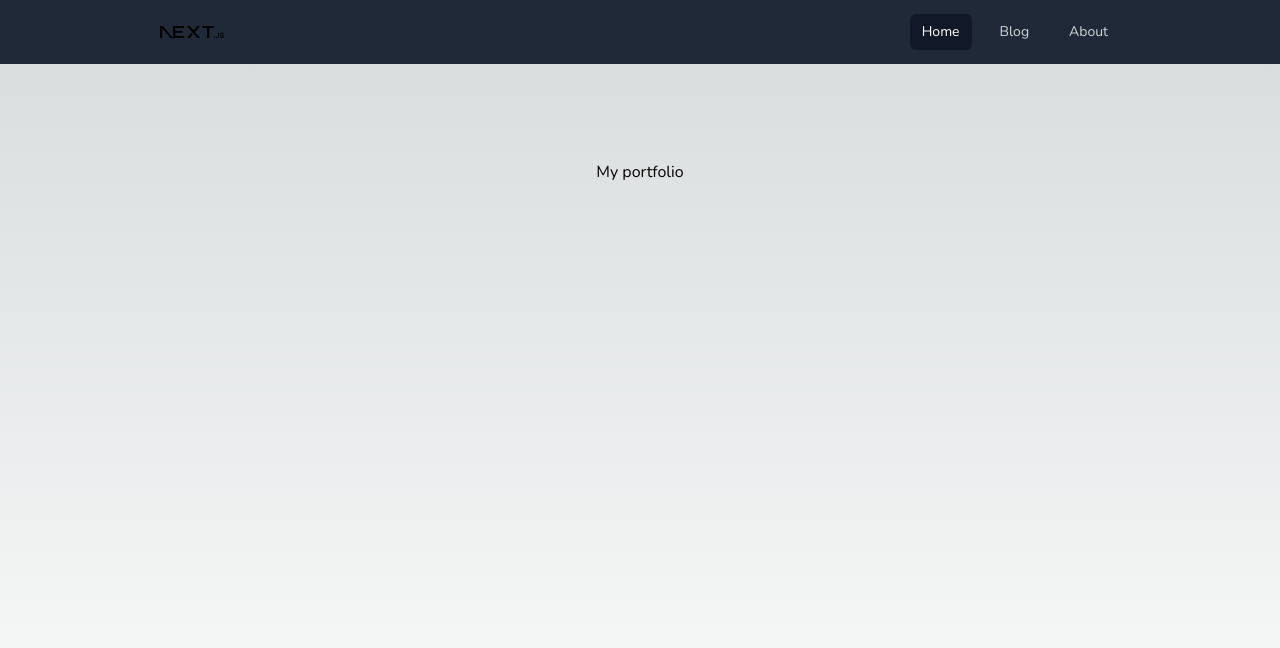
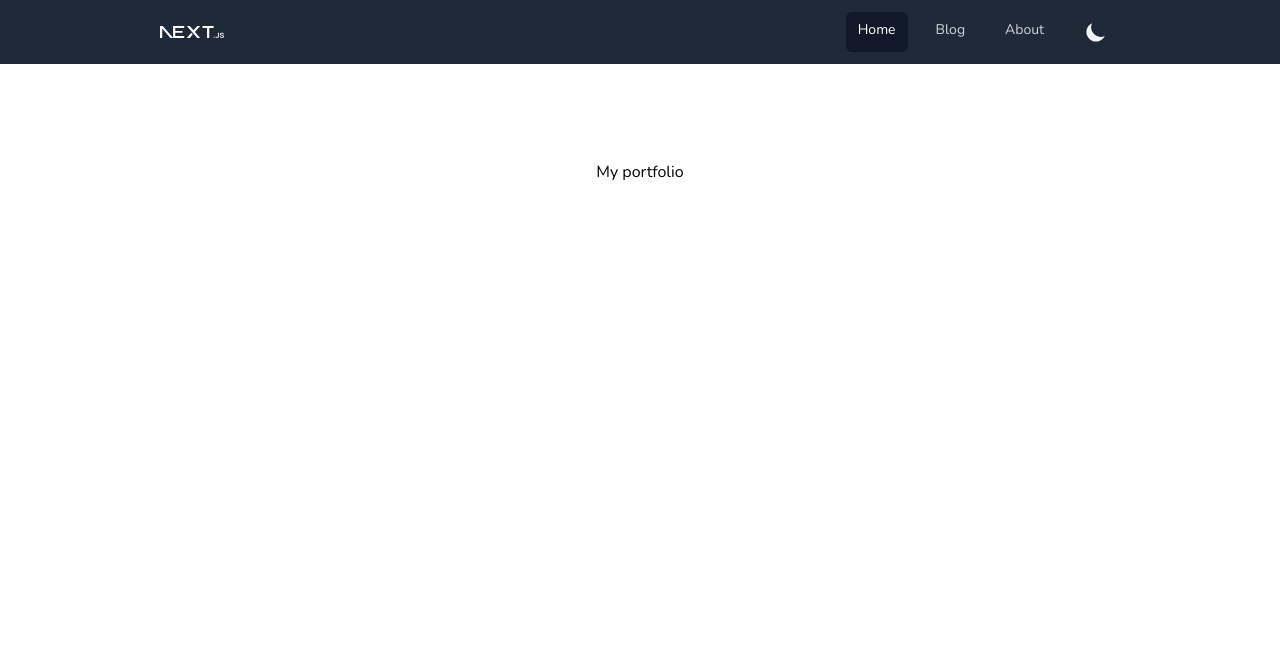
Before and after one commit to ReneHuanca/portfolio, a Next.js app: page / in a window 1280 px wide. Shown: the top 648 px of the page. Built offline with nearby package versions, Linux system fonts and the light colour scheme.

Commit message:
feat: add dark mode with next-themes

```diff
--- a/app/globals.css
+++ b/app/globals.css
@@ -3,25 +3,12 @@
 @tailwind utilities;
 
 :root {
-  --foreground-rgb: 0, 0, 0;
-  --background-start-rgb: 214, 219, 220;
-  --background-end-rgb: 255, 255, 255;
+  /* Your default theme */
+  --background: white;
+  --foreground: black;
 }
 
-@media (prefers-color-scheme: dark) {
-  :root {
-    --foreground-rgb: 255, 255, 255;
-    --background-start-rgb: 0, 0, 0;
-    --background-end-rgb: 0, 0, 0;
-  }
+[data-theme='dark'] {
+  --background: black;
+  --foreground: white;
 }
-
-body {
-  color: rgb(var(--foreground-rgb));
-  background: linear-gradient(
-      to bottom,
-      transparent,
-      rgb(var(--background-end-rgb))
-    )
-    rgb(var(--background-start-rgb));
-}
--- a/app/layout.tsx
+++ b/app/layout.tsx
@@ -1,5 +1,6 @@
 import type { Metadata } from 'next'
 import { nunito } from './ui/fonts'
+import { ProviderTheme } from './providers'
 import './globals.css'
 import Navbar from './ui/Navbar'
 
@@ -14,10 +15,12 @@
   children: React.ReactNode
 }) {
   return (
-    <html lang="es">
+    <html lang="es" suppressHydrationWarning>
       <body className={`${nunito.className} antialiased`}>
-        <Navbar />
-        {children}
+        <ProviderTheme>
+          <Navbar />
+          {children}
+        </ProviderTheme>
       </body>
     </html>
   )
--- a/app/page.tsx
+++ b/app/page.tsx
@@ -1,7 +1,11 @@
+import ThemeSwitcher from './ui/ThemeSwitcher'
+
 export default function Home() {
   return (
-    <main className="flex min-h-screen flex-col items-center justify-between p-24">
+    <main className="flex min-h-screen flex-col items-center justify-between p-24 dark:bg-gray-900">
       My portfolio
+
+      <ThemeSwitcher />
     </main>
   )
 }
--- /dev/null
+++ b/app/providers.tsx
@@ -0,0 +1,7 @@
+'use client'
+
+import { ThemeProvider } from 'next-themes'
+
+export function ProviderTheme({ children }: { children: React.ReactNode[] }) {
+  return <ThemeProvider attribute='class'>{children}</ThemeProvider>
+}
--- a/app/ui/Navbar.tsx
+++ b/app/ui/Navbar.tsx
@@ -3,6 +3,7 @@
 import { useState } from 'react'
 import { NavLinks, NavLinksMobile } from './NavLinks'
 import Image from 'next/image'
+import ThemeSwitcher from './ThemeSwitcher'
 
 export default function Navbar() {
   const [menuOpen, setMenuOpen] = useState(false)
@@ -29,11 +30,12 @@
           </div>
           <div className="flex flex-1 items-center justify-center sm:items-stretch sm:justify-between">
             <div className="flex flex-shrink-0 items-center">
-              <Image src="/next.svg" alt="Your Company" className='dark:invert' width={64} height={32} />
+              <Image src="/next.svg" alt="Your Company" className='invert' width={64} height={32} />
             </div>
             <div className="hidden sm:ml-6 sm:block">
               <div className="flex space-x-4">
                 <NavLinks />
+                <ThemeSwitcher />
               </div>
             </div>
           </div>
@@ -44,6 +46,7 @@
         <div className="sm:hidden" id="mobile-menu">
           <div className="space-y-1 px-2 pb-3 pt-2">
             <NavLinksMobile />
+            <ThemeSwitcher />
           </div>
         </div>
       )}
--- /dev/null
+++ b/app/ui/ThemeSwitcher.tsx
@@ -0,0 +1,44 @@
+'use client'
+
+import { useEffect, useState } from 'react'
+import { useTheme } from 'next-themes'
+
+const ThemeSwitcher = () => {
+  const [mounted, setMounted] = useState(false)
+  const { theme, setTheme, resolvedTheme } = useTheme()
+
+  useEffect(() => { setMounted(true) }, [])
+
+  if (!mounted) {
+    return null
+  }
+
+  return (
+    <button
+      aria-label='Toggle Dark Mode'
+      className='px-3 py-2'
+      onClick={() => { setTheme(theme === 'dark' || resolvedTheme === 'dark' ? 'light' : 'dark') }}
+    >
+      <svg
+        xmlns='http://www.w3.org/2000/svg'
+        viewBox='0 0 20 20'
+        fill='currentColor'
+        className='h-6 w-6 text-gray-100'
+      >
+        {mounted && (theme === 'dark' || resolvedTheme === 'dark')
+          ? (
+            <path
+              fillRule='evenodd'
+              d='M10 2a1 1 0 011 1v1a1 1 0 11-2 0V3a1 1 0 011-1zm4 8a4 4 0 11-8 0 4 4 0 018 0zm-.464 4.95l.707.707a1 1 0 001.414-1.414l-.707-.707a1 1 0 00-1.414 1.414zm2.12-10.607a1 1 0 010 1.414l-.706.707a1 1 0 11-1.414-1.414l.707-.707a1 1 0 011.414 0zM17 11a1 1 0 100-2h-1a1 1 0 100 2h1zm-7 4a1 1 0 011 1v1a1 1 0 11-2 0v-1a1 1 0 011-1zM5.05 6.464A1 1 0 106.465 5.05l-.708-.707a1 1 0 00-1.414 1.414l.707.707zm1.414 8.486l-.707.707a1 1 0 01-1.414-1.414l.707-.707a1 1 0 011.414 1.414zM4 11a1 1 0 100-2H3a1 1 0 000 2h1z'
+              clipRule='evenodd'
+            />
+          )
+          : (
+            <path d='M17.293 13.293A8 8 0 016.707 2.707a8.001 8.001 0 1010.586 10.586z' />
+          )}
+      </svg>
+    </button>
+  )
+}
+
+export default ThemeSwitcher
--- a/package.json
+++ b/package.json
@@ -15,6 +15,7 @@
     "@types/mdx": "^2.0.10",
     "next": "14.0.3",
     "next-mdx-remote": "^4.4.1",
+    "next-themes": "^0.2.1",
     "react": "^18",
     "react-dom": "^18",
     "rehype-autolink-headings": "^7.1.0",
--- a/tailwind.config.ts
+++ b/tailwind.config.ts
@@ -15,6 +15,7 @@
       }
     }
   },
-  plugins: [require('@tailwindcss/typography')]
+  plugins: [require('@tailwindcss/typography')],
+  darkMode: 'class'
 }
 export default config
```
Also changed, not shown: app/content/next-themes.mdx (+4 -0 lines), 1 other file (tests, documents, lock files or other folders).
